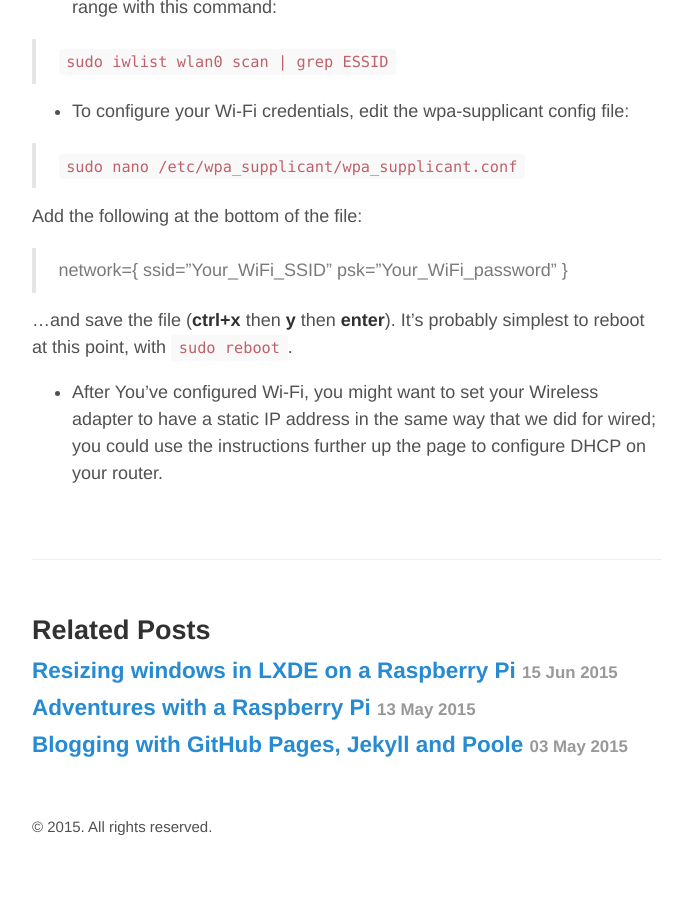
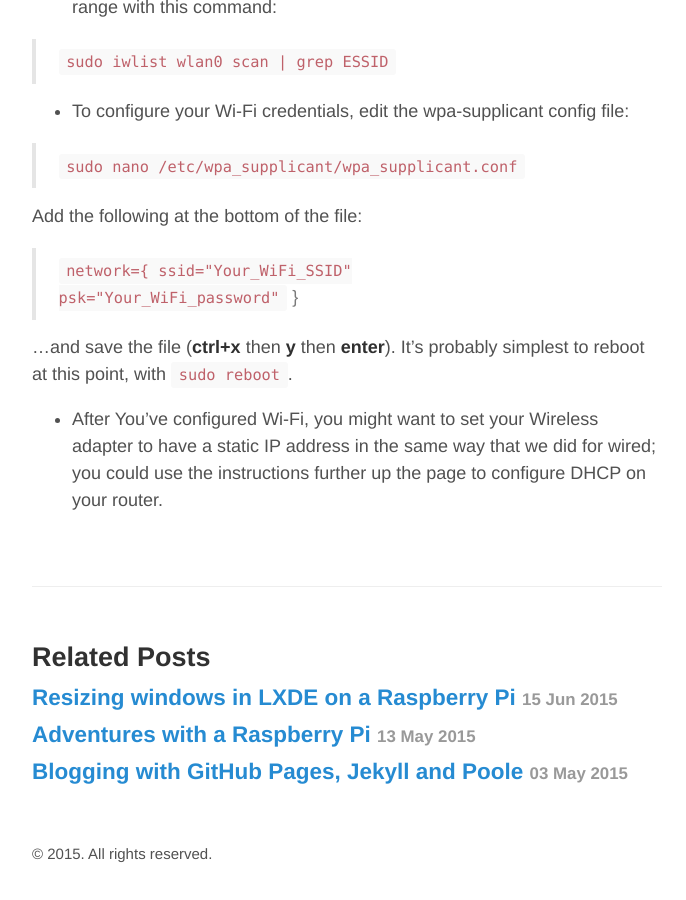
Before and after one commit to WillSoper/WillSoper.github.io, a Jekyll site: the page built from _posts/2015-05-13-getting-started-with-raspberry-pi.md, in a window 1280 px wide and 900 px high, scrolled down 3997 px. Shown: the whole window, without its empty margins (293-979 px from the left). Built offline with Jekyll 4.4.1, drawn with Linux system fonts in a browser that asks for light colours; before the commit the page ends 4873 px from its top, so only the background shows below that.

Commit message:
Making code samples more pretty

```diff
--- a/_posts/2015-05-13-getting-started-with-raspberry-pi.md
+++ b/_posts/2015-05-13-getting-started-with-raspberry-pi.md
@@ -77,7 +77,7 @@
 
 Once you're connected to the Pi, things get a lot easier. If you're not met with a blue and grey configuration screen already, then the first command you should execute is:
 
-> sudo raspi-config
+> `sudo raspi-config`
 
 Here you'll see a simple user interface that allows you to perform some of the most common configuration tasks on your Pi. This screen will open by default the first time that you boot a new Raspberry Pi.
 
@@ -87,7 +87,7 @@
 
 Once you've done all that, the next step is to update all of your packages and the Raspbian distribution itself. To do that, execute the following commands:
 
-> sudo apt-get update && sudo apt-get dist-upgrade
+> `sudo apt-get update && sudo apt-get dist-upgrade`
 
 This is actually two commands combined, (update and dist-upgrade), if you're interested, you can read more about them by executing `man apt-get`, but in a nutshell they make sure that you've got all the latest versions of the default software; it's important to do that now, because those updates will include security fixes.
 
@@ -105,9 +105,9 @@
 
 Add the following at the bottom of the file:
 
-> network={
+> `network={
     ssid="Your_WiFi_SSID"
-    psk="Your_WiFi_password"
+    psk="Your_WiFi_password"`
 }
 
 ...and save the file (**ctrl+x** then **y** then **enter**). It's probably simplest to reboot at this point, with `sudo reboot`.
```
